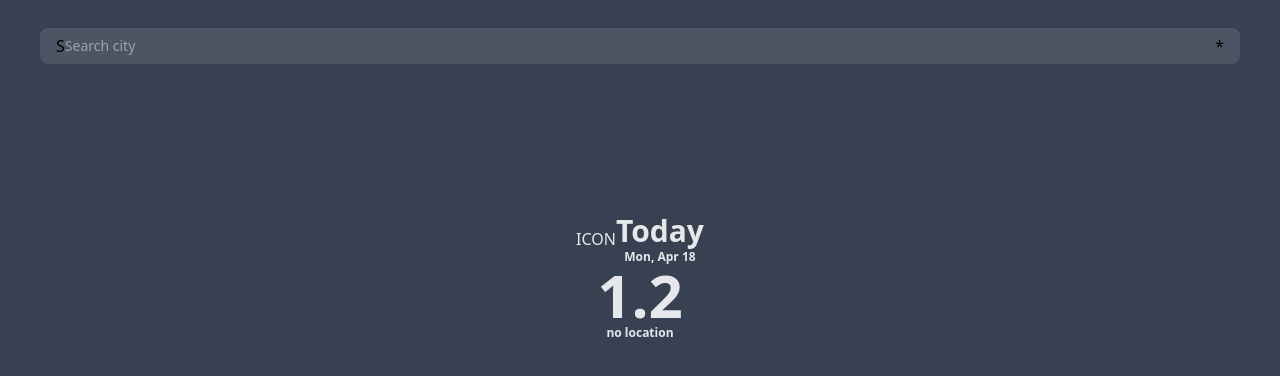
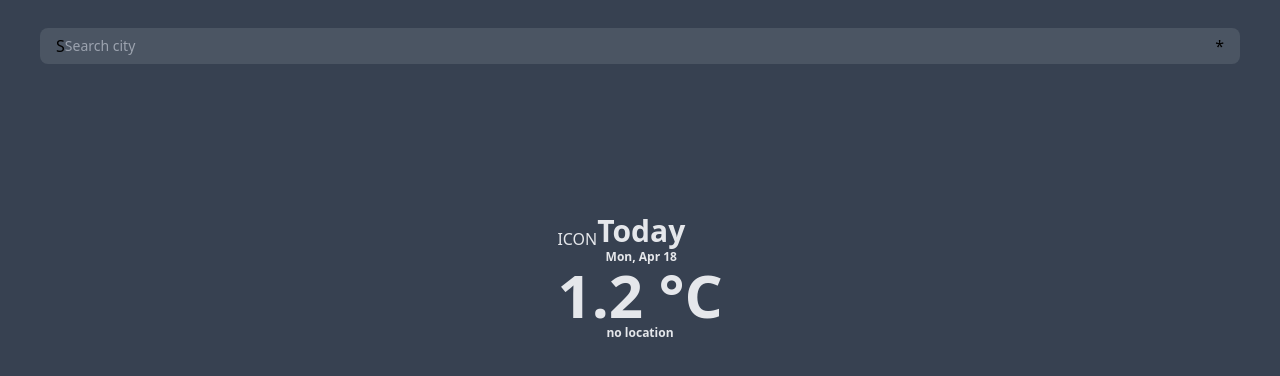
Before and after one commit to Frostpink/Weather-App, a Next.js app: page / in a window 1280 px wide. Shown: the top 376 px of the page. Built offline with nearby package versions, Linux system fonts and the light colour scheme.

Commit message:
feat: add °C to weather temperatures
This commit add the degree symbol to every temperature data

```diff
--- a/pages/index_remix.tsx
+++ b/pages/index_remix.tsx
@@ -52,7 +52,7 @@ function WeatherCard({ text, temperature }: { text: string; temperature: number
         <div className='rounded-lg bg-gray-600 p-2 text-center text-xs font-semibold text-gray-200 shadow-md'>
             <p>{text}</p>
             <p className='py-3'>ICON</p>
-            <p>{temperature} dC</p>
+            <p>{temperature} °C</p>
         </div>
     )
 }
@@ -239,7 +239,7 @@ export default function IndexRemix() {
                         </div>
                     </div>
                     <p className='text-6xl font-semibold'>
-                        {currentWeather.Temperature.Metric.Value}
+                        {currentWeather.Temperature.Metric.Value} °C
                     </p>
                     <p className='text-xs font-semibold'>
                         {location
```
